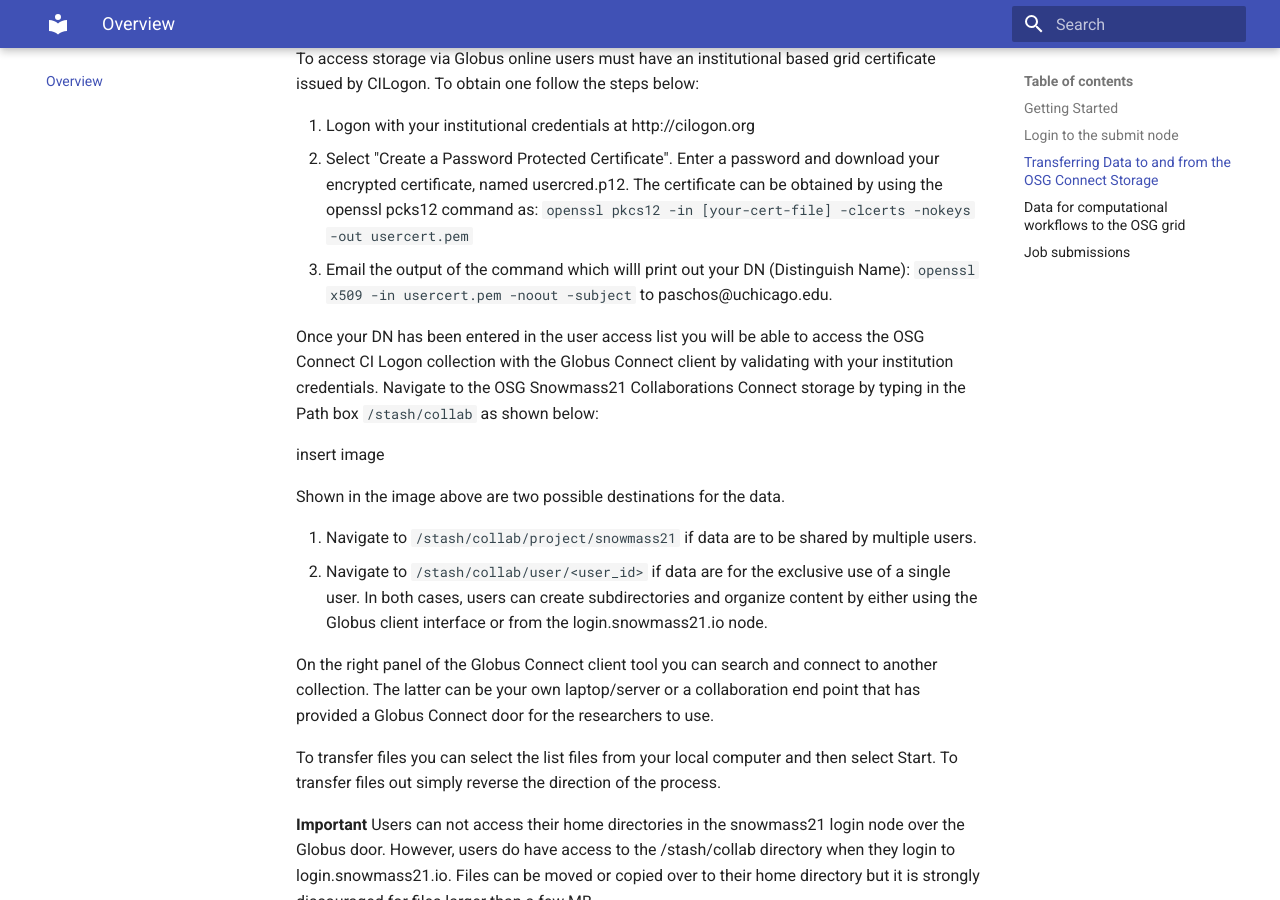
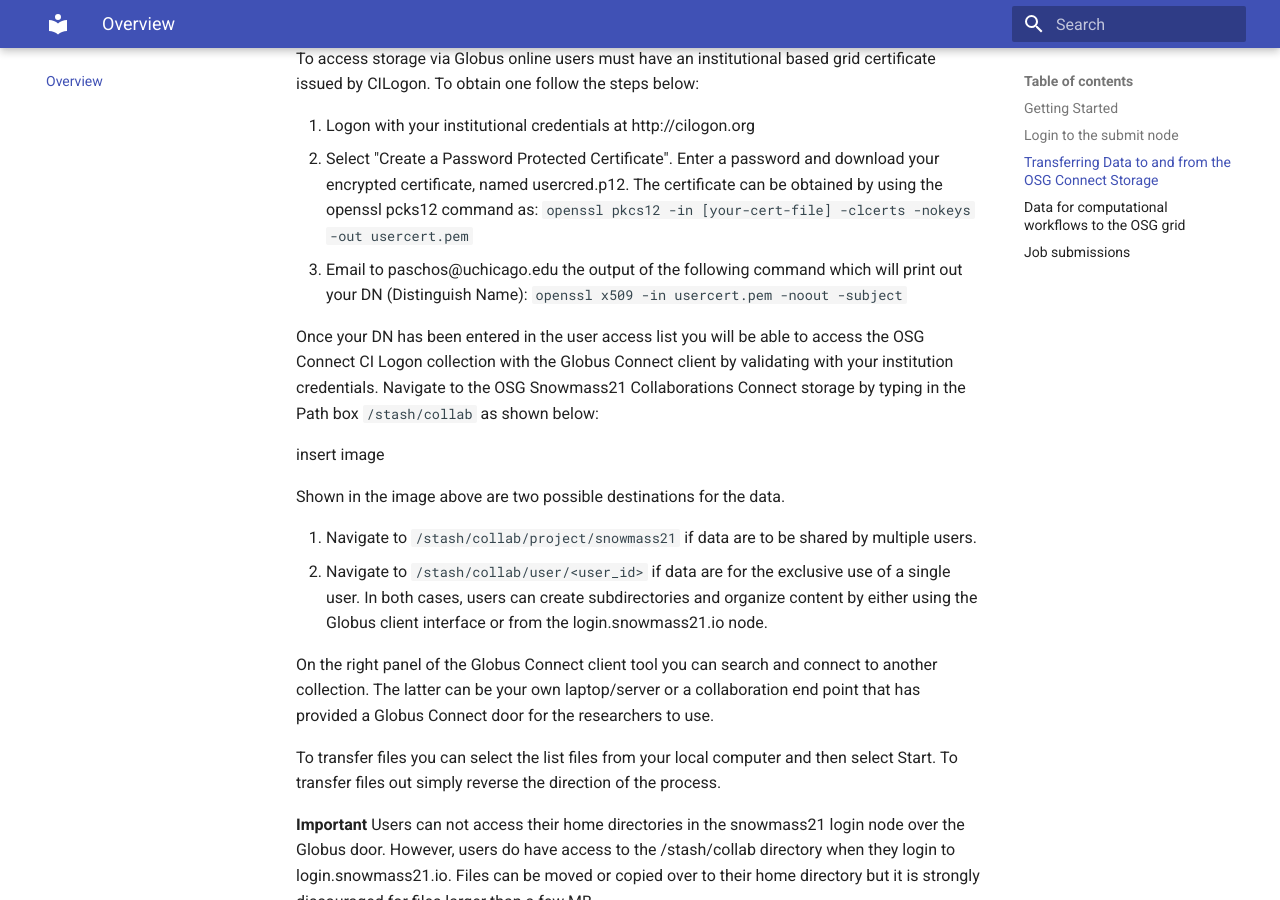
Before and after one commit to ppaschos/snowmass-connect-docs, an MkDocs documentation site: the page built from docs/index.md, in a window 1280 px wide and 900 px high, scrolled down 863 px. Built offline with MkDocs 1.6.1 and Material for MkDocs 9.7.7, drawn with Linux system fonts in a browser that asks for light colours.

Commit message:
Update index.md

```diff
--- a/docs/index.md
+++ b/docs/index.md
@@ -28,7 +28,7 @@
 1. Logon with your institutional credentials at http://cilogon.org
 2. Select "Create a Password Protected Certificate". Enter a password and download your encrypted certificate, named usercred.p12. The certificate can be obtained
 by using the openssl pcks12 command as: `openssl pkcs12 -in [your-cert-file] -clcerts -nokeys -out usercert.pem`
-3. Email the output of the command which willl print out your DN (Distinguish Name):  `openssl x509 -in usercert.pem -noout -subject` to paschos@uchicago.edu.
+3. Email to paschos@uchicago.edu the output of the following command which will print out your DN (Distinguish Name): `openssl x509 -in usercert.pem -noout -subject`
 
 Once your DN has been entered in the user access list you will be able to access the OSG Connect CI Logon collection with the Globus Connect client by
 validating with your institution credentials. Navigate to the OSG Snowmass21 Collaborations Connect storage by typing in the Path box `/stash/collab` as shown below:
```
